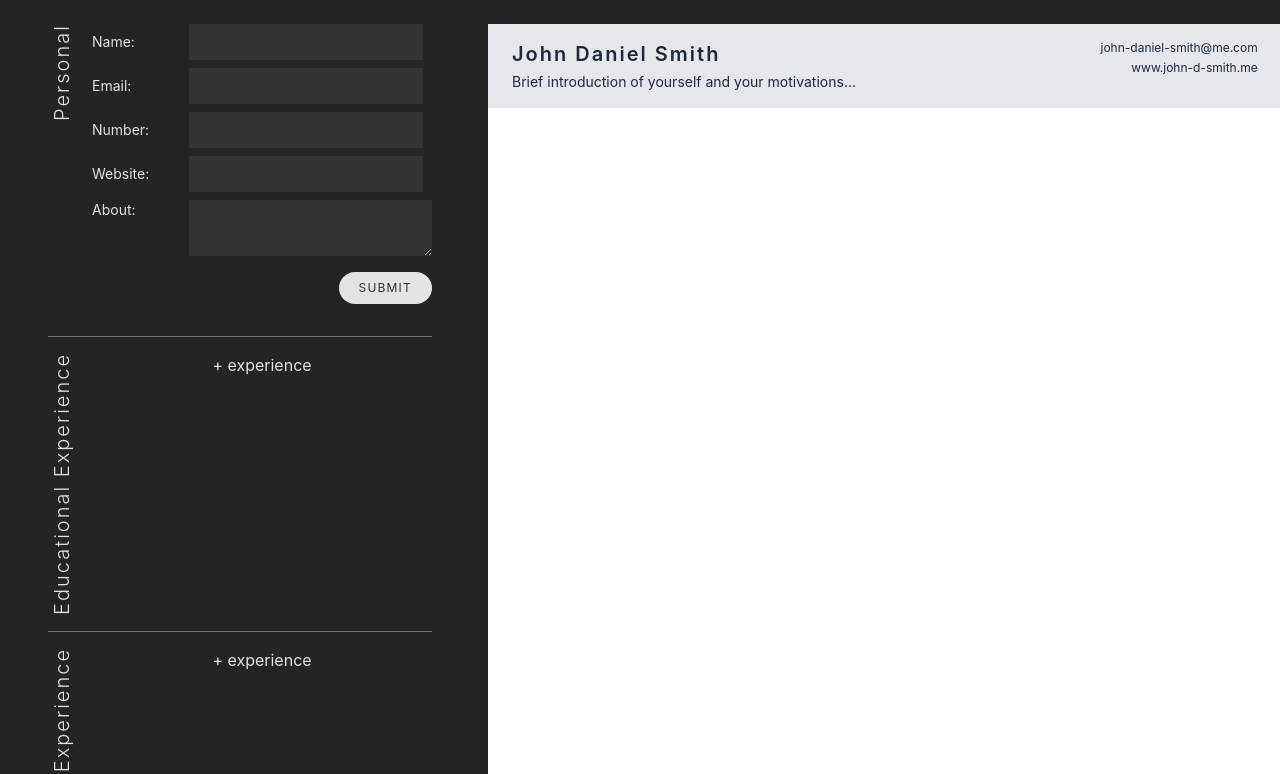
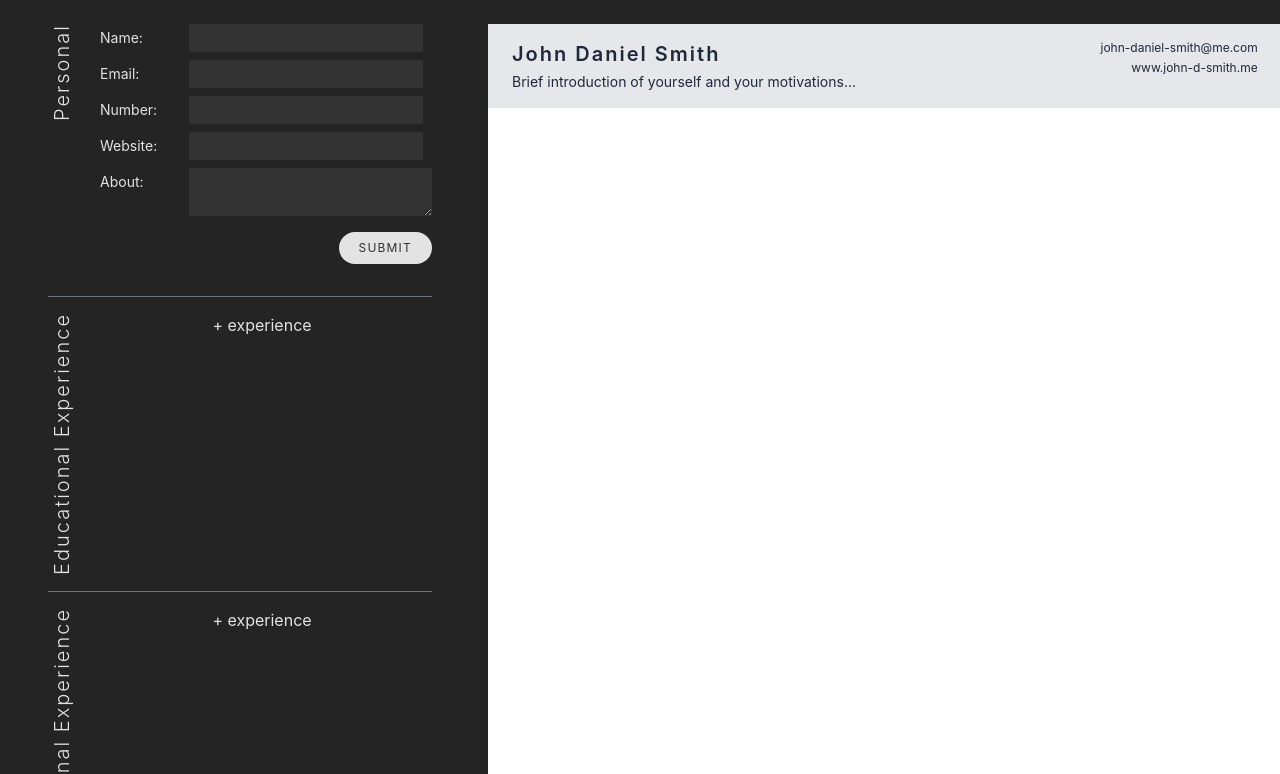
Before and after one commit to owen-addison/odin-react-cv-app, a React (Vite) app: page / in a window 1280 px wide. Shown: the top 774 px of the page. Built offline with nearby package versions, Linux system fonts and the light colour scheme.

Commit message:
[style] Adjust padding to label and input elements - Share an x-direction padding of px-2 and a y-direction padding of py-1   with both the label and input elements in the form side of the   application. - This improves the visual layout of the HTML and keeps conformity   between elements.

```diff
--- a/src/index.css
+++ b/src/index.css
@@ -25,14 +25,18 @@ body {
   min-height: 100vh;
 }
 
-/* In your global CSS file */
 .custom-grid {
   grid-template-columns: 1fr 3fr;
 }
 
+label,
 .textarea-class,
 .input-class {
-  @apply p-2;
+  @apply px-2 py-1;
+}
+
+.textarea-class,
+.input-class {
   background-color: #333333;
 }
 
```
